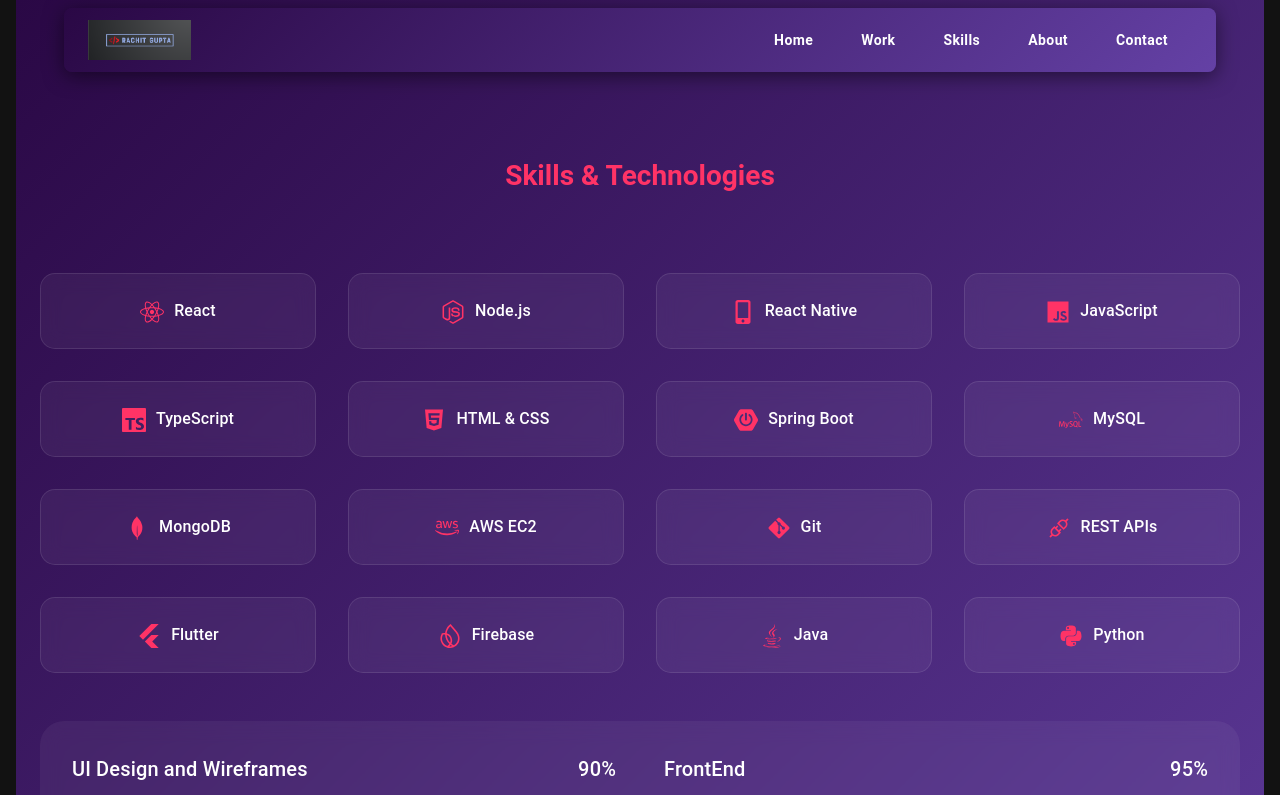
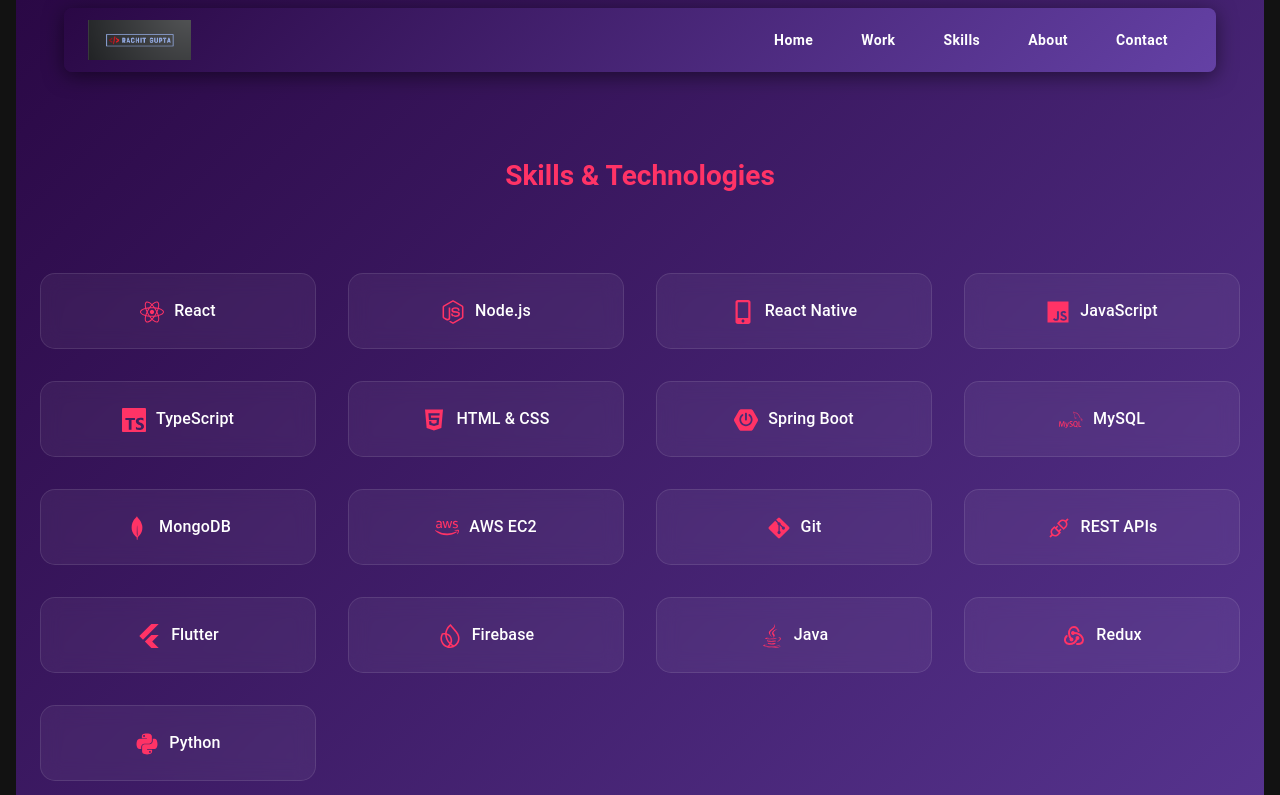
Before and after one commit to rg57/rachit_portfolio, a React (Vite) app: page /skills in a window 1280 px wide. Shown: the top 795 px of the page. Built offline with nearby package versions, Linux system fonts and the light colour scheme.

Commit message:
add Redux skill to Skills component

```diff
--- a/src/pages/Skills.tsx
+++ b/src/pages/Skills.tsx
@@ -26,6 +26,7 @@
   SiFlutter,
   SiFirebase,
 } from "react-icons/si"
+import { TbBrandRedux } from "react-icons/tb"
 import { AiOutlineApi } from "react-icons/ai"
 
 const skills = [
@@ -44,6 +45,7 @@
   { name: "Flutter", level: 8, icon: SiFlutter },
   { name: "Firebase", level: 9, icon: SiFirebase },
   { name: "Java", level: 10, icon: FaJava },
+  { name: "Redux", level: 8, icon: TbBrandRedux },
   { name: "Python", level: 8, icon: FaPython },
 ]
 
```
